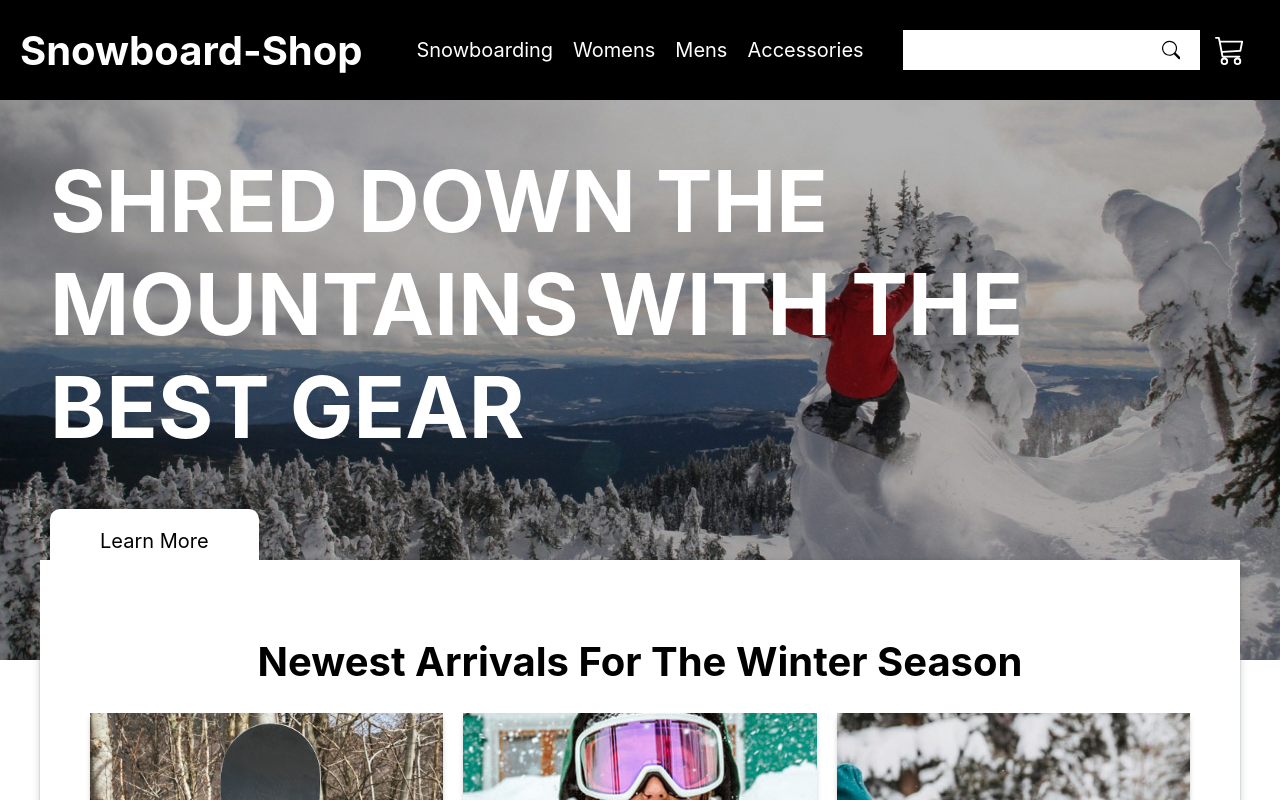
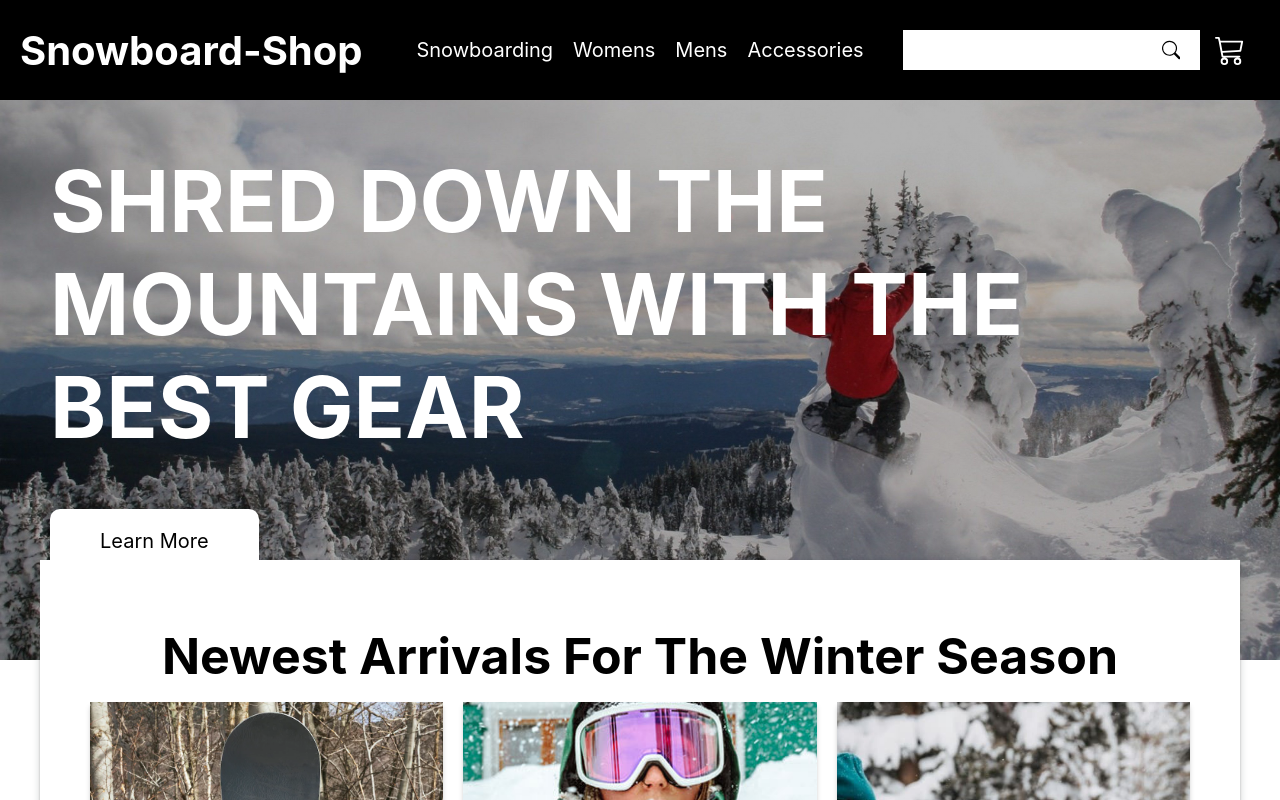
Before and after one commit to asendice/snowboard-shop, a Next.js app: page / in a window 1280 px wide. Shown: the top 800 px of the page. Built offline with nearby package versions, Linux system fonts and the light colour scheme.

Commit message:
typogrpahy h2

```diff
--- a/components/home-page/header.js
+++ b/components/home-page/header.js
@@ -19,7 +19,7 @@ const DUMMY_DATA = [
 function Header() {
   return (
     <div className={classes.container}>
-      <h1>Newest Arrivals For The Winter Season</h1>
+      <h2>Newest Arrivals For The Winter Season</h2>
       <ul className={classes.list}>
         {DUMMY_DATA.map((item) => (
           <HeaderItem key={item.title} item={item} />
--- a/components/home-page/header.module.css
+++ b/components/home-page/header.module.css
@@ -9,9 +9,9 @@
   box-shadow: rgba(60, 64, 67, 0.3) 0px 1px 2px 0px, rgba(60, 64, 67, 0.15) 0px 2px 6px 2px;
 }
 
-.container h1 {
-  text-align: center;
-  font-size: 4rem;
+.container h2 {
+  width: max-content;
+  margin: 1.6rem auto;
 }
 
 .list {
--- a/styles/globals.css
+++ b/styles/globals.css
@@ -27,6 +27,12 @@ ul {
   padding: 0;
 }
 
+
+
+h2 {
+  font-size: 5rem;
+}
+
 * {
   box-sizing: border-box;
 }
```
